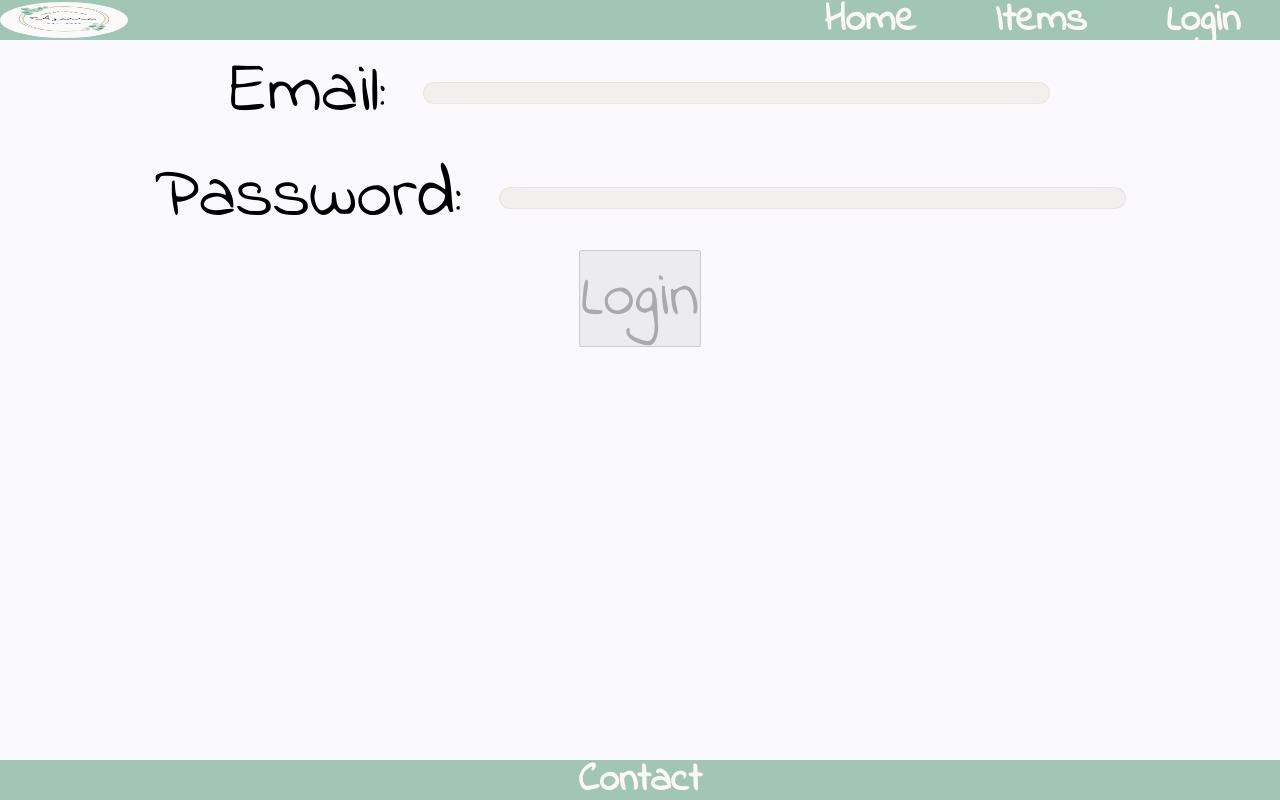
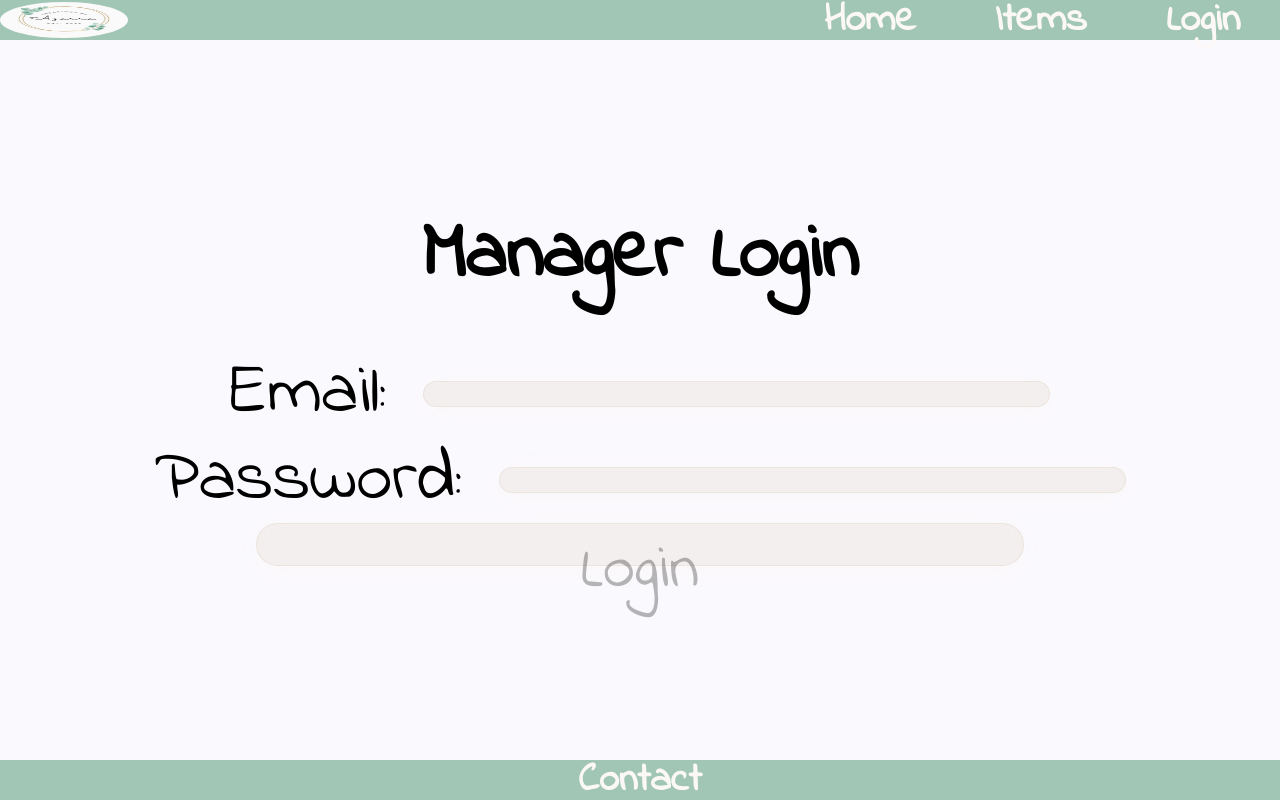
Before and after one commit to scubastove4/Buy-My-Stuff, a Vue app in the folder client/: page /admin in a window 1280 px wide. Built offline with nearby package versions, Linux system fonts and the light colour scheme.

Commit message:
style admin login

```diff
--- a/client/src/pages/AdminLogin.vue
+++ b/client/src/pages/AdminLogin.vue
@@ -1,5 +1,6 @@
 <template>
-  <div>
+  <div id="admin-login">
+    <h1>Manager Login</h1>
     <LoginForm
       :loginValues="loginValues"
       @setLoginValues="setLoginValues"
--- a/client/src/styles/App.css
+++ b/client/src/styles/App.css
@@ -136,6 +136,10 @@ input {
   backdrop-filter: blur(8.1px);
   -webkit-backdrop-filter: blur(8.1px);
   border: 1px solid rgba(199, 180, 147, 0.18);
+}
+
+button:hover {
+  cursor: pointer;
 }
 
 /* /////////     global (also in indexMain.css), nav, footer above    ///// */
@@ -812,7 +816,8 @@ i .fa-face-frown {
 
 /* /////////////   contact page above   /////////// */
 
-#login-page {
+#login-page,
+#admin-login {
   display: flex;
   flex-direction: column;
   justify-content: center;
@@ -822,7 +827,8 @@ i .fa-face-frown {
   width: 100%;
 }
 
-#login-page button {
+#login-page button,
+#admin-login button {
   height: 9%;
   width: 60%;
   /* font-size: 4em; */
@@ -880,6 +886,10 @@ i .fa-face-frown {
   width: 98%;
 }
 
+#admin-login h1 {
+  font-size: 5em;
+}
+
 /* /////////////   login page/form above   /////////// */
 
 #sign-up-form {
```
